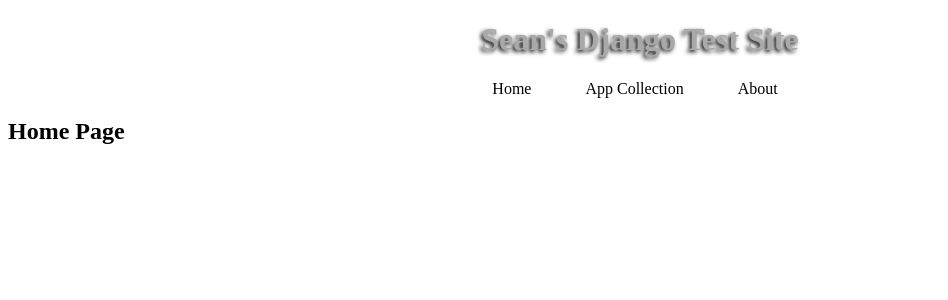
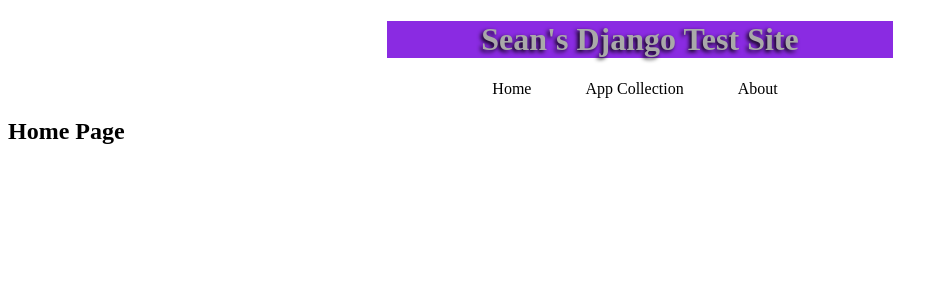
Before and after one commit to seanmclaren/WebAppOne, a Django app: page / in a window 1280 px wide. Shown: the top 300 px of the page, without its empty margins (0-948 px from the left). Run offline with Django 3.2, Linux system fonts and the light colour scheme.

Commit message:
CSS changes

```diff
--- a/SubAppOne/static/CSS/base.css
+++ b/SubAppOne/static/CSS/base.css
@@ -1,7 +1,10 @@
 .main_title {
+    background-color: blueviolet;
     color: darkgrey;
     text-shadow: -2px 2px 4px black;
     text-align: center;
+    margin-right: 30%;
+    margin-left:  30%;
 }
 
 .menu {
```
